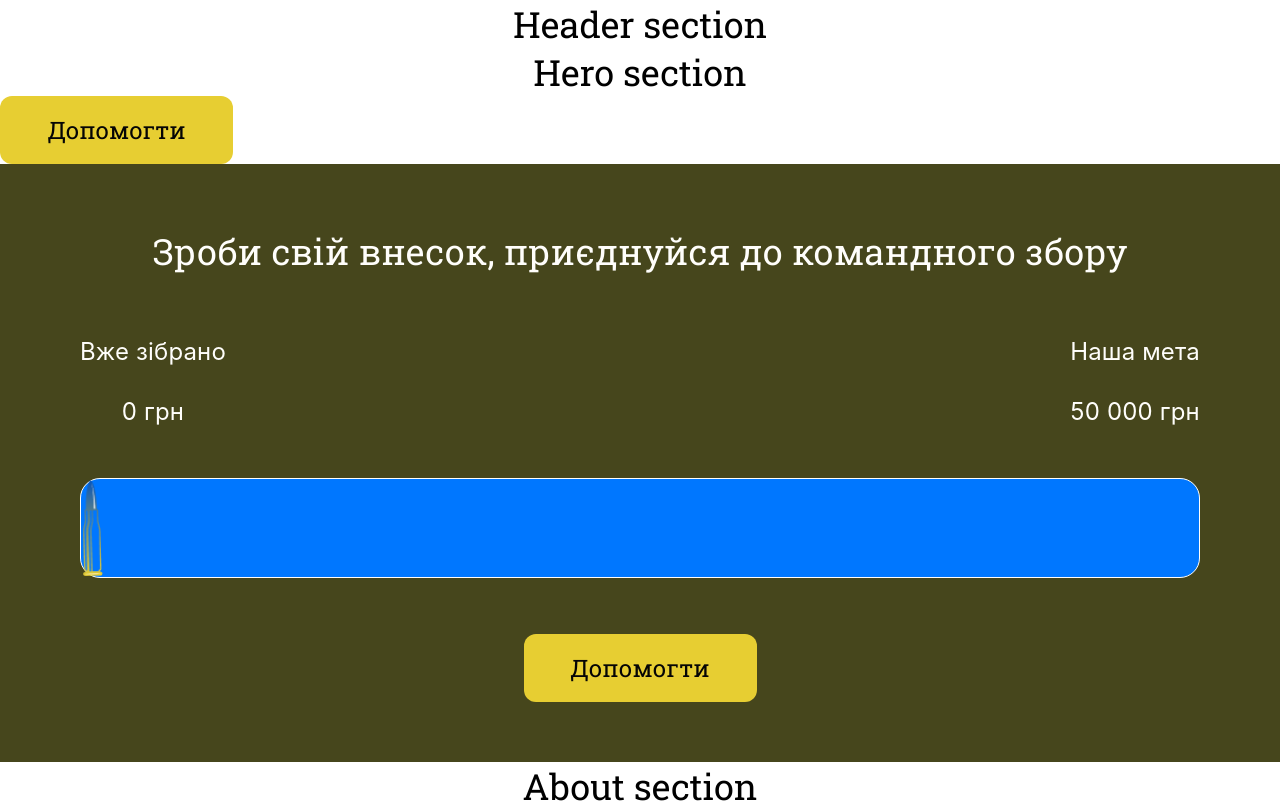
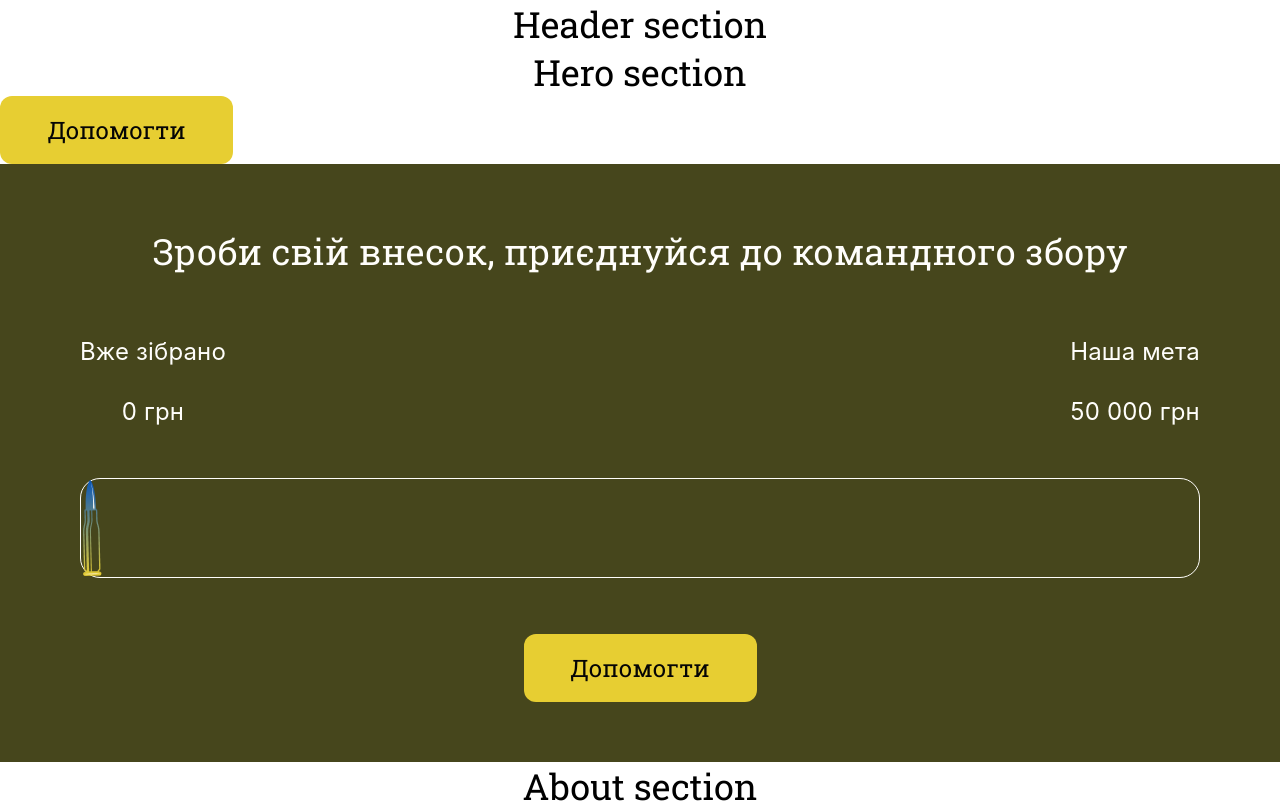
Before and after one commit to baza-trainee/44-zbir, a React (Create React App) app: page / in a window 1280 px wide. Shown: the top 803 px of the page. Built offline with nearby package versions, Linux system fonts and the light colour scheme; no server answers.

Commit message:
fix:fix component Progres

```diff
--- a/src/components/Progress/Progress.jsx
+++ b/src/components/Progress/Progress.jsx
@@ -9,7 +9,7 @@ const Progress = ({ balance }) => {
 		let progress = 50;
 
 	if (w < 650) {
-		progress = Math.floor(w * 0.074);
+		progress = Math.floor(w * 0.07);
 	}
 
 	let num = (balance / 1000).toFixed() < 1 ? 0 : (balance / 1000).toFixed();
--- a/src/components/Progress/Progress.module.css
+++ b/src/components/Progress/Progress.module.css
@@ -7,7 +7,6 @@
   padding: 1px 0;
   /* overflow: hidden; */
   margin-bottom: 56px;
-
 }
 /* .progress_img{
     width: 1.96%;
@@ -21,67 +20,77 @@
 
 
 
-@media screen and (min-width: 320px) {
+@media screen and (min-width: 300px) {
+
+  .progress {
+    border-radius: 16px;
+  }
   .progress_img{
-    width: 1.96%;
-    min-width: 12px;
+    width: 4%;
+    max-width: 18px;
+    min-width: 1px;
     max-height: 76px;
     min-height: 76px;
-  }
-  .progress{
-    background-color: rgb(238, 255, 0);
   }
 
 }
 @media screen and (min-width: 420px) {
+  .progress {
+      border-radius: 18px;
+    }
+  .progress_img {
+      width: 3.5%;
+
+      min-width: 1px;
+      max-height: 76px;
+      min-height: 76px;
+    }
+}
+
+@media screen and (min-width: 650px) {
+  .progress_img {
+    width: 2.2%;
+    /* max-width: 20px; */
+    min-width: 1px;
+    max-height: 76px;
+    min-height: 76px;
+  }
 
 }
 
 @media screen and (min-width: 768px) {
+  .progress {
+      border-radius: 20px;
+    }
   .progress_img{
-    width: 1.96%;
-    min-width: 14px;
+    width: 2%;
+    max-width: 20px;
+    min-width: 1px;
     max-height: 88px;
     min-height: 88px;
-  }
-  .progress{
-    background-color: rgb(9, 255, 0);
   }
 }
 @media screen and (min-width: 1024px) {
   .progress_img{
-    width: 1.96%;
-    min-width: 18px;
+    width: 1.9%;
+    max-width: 25px;
+    /* min-width: 18px; */
     max-height: 96px;
     min-height: 96px;
 
   }
-  .progress{
-    background-color: aqua;
-  }
 }
 
 @media screen and (min-width: 1280px) {
-    .progress_img{
-    /* width: 1.96%;
-    min-width: 20px;
-    min-height: 100px; */
 
-  }
-  .progress{
-    background-color: rgb(0, 119, 255);
-  }
 }
 @media screen and (min-width: 1440px) {
     .progress_img{
-      width: 1.96%;
-      min-width: 20px;
+      width: 1.95%;
+      max-width: 50px;
+      /* min-width: 20px; */
       max-height: 200%;
       min-height: 100px;
 
     }
-
-  .progress{
-    background-color: rgb(174, 0, 255);
-  }
 }
```
